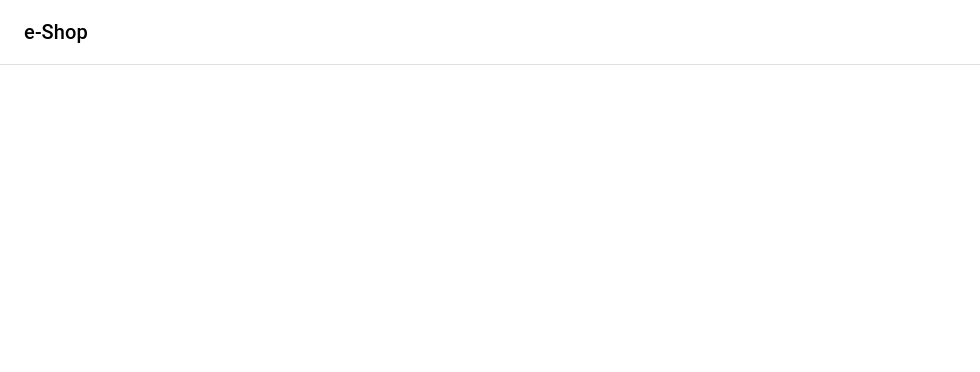
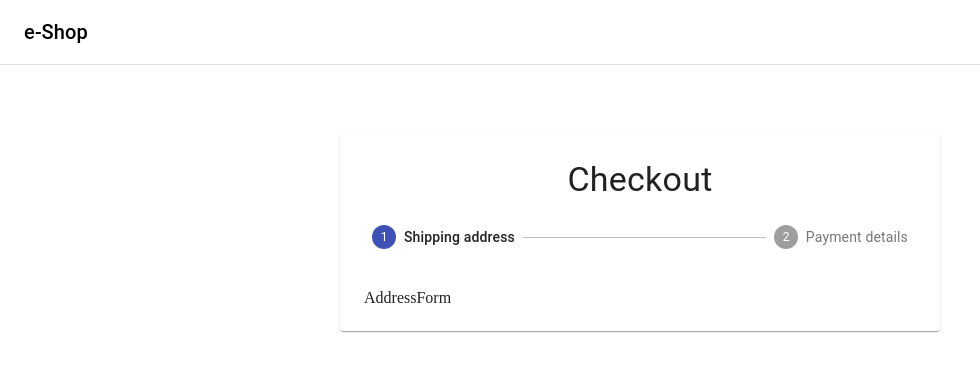
Before and after one commit to mo-rob-1/e-shop, a React (Create React App) app: page /checkout in a window 1280 px wide. Shown: the top 372 px of the page, without its empty margins (0-980 px from the left). Built offline with nearby package versions, Linux system fonts and the light colour scheme; no server answers.

Commit message:
add checkout stepper

```diff
--- a/src/App.js
+++ b/src/App.js
@@ -1,6 +1,6 @@
 import React, { useState, useEffect } from 'react';
 import { commerce } from './lib/commerce';
-import { Products, Navbar, Cart } from './components';
+import { Products, Navbar, Cart, Checkout } from './components';
 import { BrowserRouter as Router, Switch, Route } from 'react-router-dom';
 
 
@@ -64,6 +64,9 @@
                             handleEmptyCart={handleEmptyCart}
                         />
                     </Route>
+                    <Route exact path="/checkout">
+                        <Checkout />
+                    </Route>
                 </Switch>
             </div>
         </Router>
--- a/src/components/Cart/Cart.jsx
+++ b/src/components/Cart/Cart.jsx
@@ -26,7 +26,7 @@
                 <Typography variant="h4">Subtotal: {cart.subtotal.formatted_with_symbol}</Typography>
                 <div>
                    <Button className={classes.emptyButton} size="large" type="button" variant="contained" color="secondary" onClick={handleEmptyCart}>Empty Cart</Button>
-                   <Button className={classes.checkoutButton} size="large" type="button" variant="contained" color="primary">Checkout</Button>
+                   <Button component={Link} to="/checkout" className={classes.checkoutButton} size="large" type="button" variant="contained" color="primary">Checkout</Button>
                 </div>
             </div>
         </>
--- /dev/null
+++ b/src/components/CheckoutForm/AddressForm.jsx
@@ -0,0 +1,11 @@
+import React from 'react';
+
+const AddressForm = () => {
+    return (
+        <div>
+            AddressForm
+        </div>
+    )
+}
+
+export default AddressForm;
--- /dev/null
+++ b/src/components/CheckoutForm/Checkout/Checkout.jsx
@@ -0,0 +1,44 @@
+import React, { useState } from 'react'
+import { Paper, Stepper, Step, StepLabel, Typography, CircularProgress, Divider, Button } from '@material-ui/core';
+
+import useStyles from './styles';
+import AddressForm from '../AddressForm';
+import PaymentForm from '../PaymentForm';
+
+const steps = ['Shipping address', 'Payment details'];
+
+const Checkout = () => {
+    const [activeStep, setActiveStep] = useState(0);
+    const classes = useStyles();
+
+    const Confirmation = () => (
+        <div>
+            Confirmation
+        </div>
+    );
+
+    const Form = () => activeStep === 0
+        ? <AddressForm />
+        : <PaymentForm />
+
+    return (
+        <>
+            <div className={classes.toolbar} />
+            <main className={classes.layout}>
+                <Paper className={classes.paper}>
+                    <Typography variant="h4" align="center">Checkout</Typography>
+                    <Stepper activeStep={activeStep} className={classes.stepper}>
+                        {steps.map((step) => (
+                            <Step key={step}>
+                                <StepLabel>{step}</StepLabel>
+                            </Step>
+                        ))}
+                    </Stepper>
+                    {activeStep === steps.length ? <Confirmation /> : <Form />}
+                </Paper>
+            </main>
+        </>
+    )
+}
+
+export default Checkout;
--- /dev/null
+++ b/src/components/CheckoutForm/Checkout/styles.js
@@ -0,0 +1,52 @@
+import { makeStyles } from '@material-ui/core/styles';
+
+export default makeStyles((theme) => ({
+  appBar: {
+    position: 'relative',
+  },
+  toolbar: theme.mixins.toolbar,
+  layout: {
+    marginTop: '5%',
+    width: 'auto',
+    marginLeft: theme.spacing(2),
+    marginRight: theme.spacing(2),
+    [theme.breakpoints.up(600 + theme.spacing(2) * 2)]: {
+      width: 600,
+      marginLeft: 'auto',
+      marginRight: 'auto',
+    },
+  },
+  paper: {
+    marginTop: theme.spacing(3),
+    marginBottom: theme.spacing(3),
+    padding: theme.spacing(2),
+    [theme.breakpoints.down('xs')]: {
+      width: '100%',
+      marginTop: 60,
+    },
+    [theme.breakpoints.up(600 + theme.spacing(3) * 2)]: {
+      marginTop: theme.spacing(6),
+      marginBottom: theme.spacing(6),
+      padding: theme.spacing(3),
+    },
+  },
+  stepper: {
+    padding: theme.spacing(3, 0, 5),
+  },
+  buttons: {
+    display: 'flex',
+    justifyContent: 'flex-end',
+  },
+  button: {
+    marginTop: theme.spacing(3),
+    marginLeft: theme.spacing(1),
+  },
+  divider: {
+    margin: '20px 0',
+  },
+  spinner: {
+    display: 'flex',
+    justifyContent: 'center',
+    alignItems: 'center',
+  },
+}));
--- /dev/null
+++ b/src/components/CheckoutForm/PaymentForm.jsx
@@ -0,0 +1,11 @@
+import React from 'react';
+
+const PaymentForm = () => {
+    return (
+        <div>
+            PaymentForm
+        </div>
+    )
+}
+
+export default PaymentForm;
--- a/src/components/index.js
+++ b/src/components/index.js
@@ -1,3 +1,4 @@
 export { default as Navbar } from './Navbar/Navbar';
 export { default as Products } from './Products/Products';
 export { default as Cart } from './Cart/Cart';
+export { default as Checkout } from './CheckoutForm/Checkout/Checkout';
```
